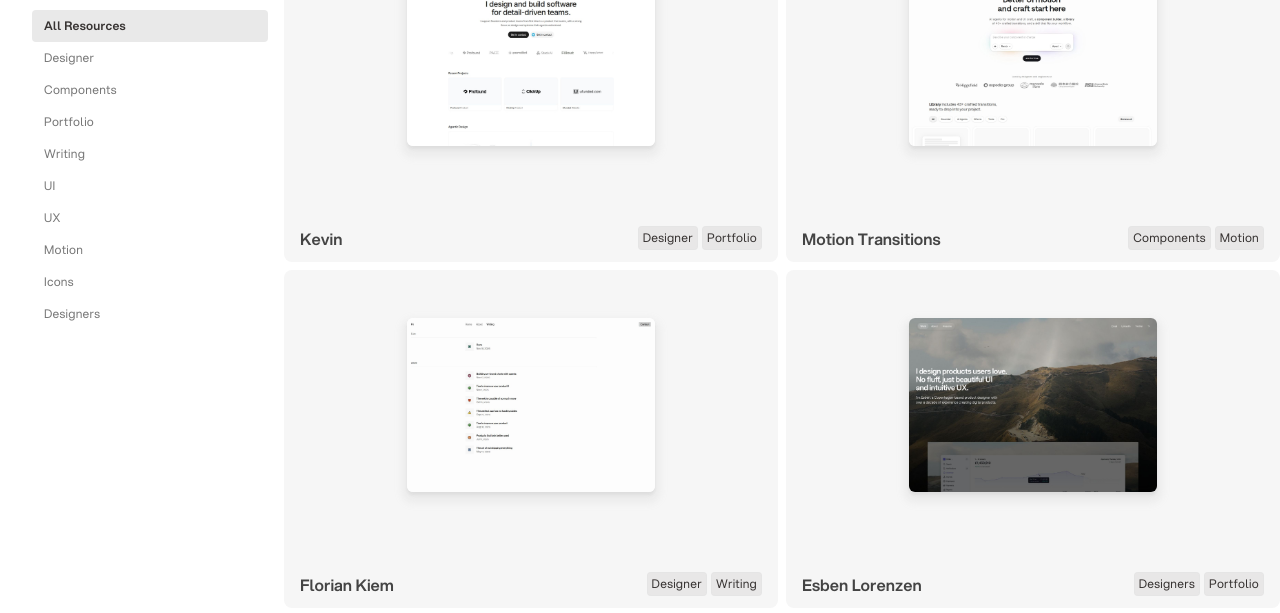
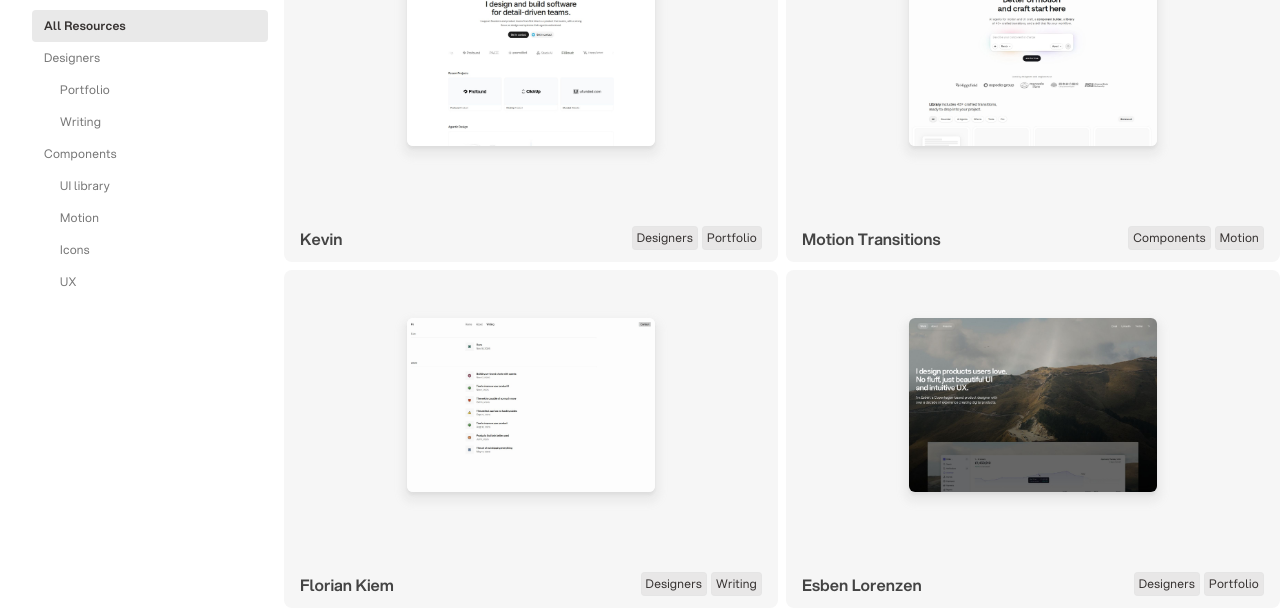
Before and after one commit to shatabdii/Resources, a website: page index.html in a window 1280 px wide. Shown: the part 76-689 px from the top of the page. Drawn offline with Linux system fonts and the light colour scheme.

Commit message:
Add files via upload

```diff
--- a/index.html
+++ b/index.html
@@ -155,28 +155,37 @@
     const REPO = 'https://github.com/shatabdii/Resources';
 
     // Tags, in the order they appear in the sidebar. Matches the Tag component in Figma.
+    // Every tag, with old spellings mapped to the current name
     const TAGS = [
-      { name: 'Designer',  emoji: '' },
-      { name: 'Components', emoji: '' },
-      { name: 'Portfolio',  emoji: '', aliases: ['portfilio', 'portfolios'] },
-      { name: 'Writing',    emoji: '' },
-      { name: 'UI',         emoji: '' },
-      { name: 'UX',         emoji: '' },
-      { name: 'Motion',     emoji: '' },
-      { name: 'Icons',      emoji: '' },
+      { name: 'Designers',  aliases: ['designer'] },
+      { name: 'Components' },
+      { name: 'Portfolio',  aliases: ['portfilio', 'portfolios'] },
+      { name: 'Talks',      aliases: ['design talks'] },
+      { name: 'Writing' },
+      { name: 'UI library', aliases: ['ui', 'ui resources'] },
+      { name: 'AI' },
+      { name: 'Motion' },
+      { name: 'Icons' },
+      { name: 'UX' },
+    ];
+
+    // Sidebar groups. A card shows under a group when it has the group's tag.
+    const GROUPS = [
+      { name: 'Designers',  children: ['Portfolio', 'Talks', 'Writing'] },
+      { name: 'Components', children: ['UI library', 'AI', 'Motion', 'Icons', 'UX'] },
     ];
 
     const grid = document.getElementById('grid');
     const filters = document.getElementById('filters');
     let all = [];
-    let active = 'All';
+    let active = { group: 'All', child: '' };
 
     function tagInfo(tag) {
       const name = String(tag || '').replace(/^[^\p{L}\p{N}]+/u, '').trim();
       const key = name.toLowerCase();
       const known = TAGS.find(t => t.name.toLowerCase() === key || (t.aliases || []).includes(key));
       const finalName = known ? known.name : name;
-      return { name: finalName, label: known && known.emoji ? known.emoji + ' ' + finalName : finalName };
+      return { name: finalName, label: finalName };
     }
 
     // Every resource as a list of tag names. Older cards used "tag" + "subtag".
@@ -197,21 +206,43 @@
       return n;
     }
 
-    // Sidebar: "All Resources" plus every tag that has at least one resource
+    // Sidebar: groups with their sub-tags indented underneath.
+    // Sub-tags show only when a card in that group uses them, so a designer
+    // tagged "Motion" makes Motion appear under Designers too.
+    function navButton(label, group, child, isSub) {
+      const b = el('button', isSub ? 'sub' : '', label);
+      b.type = 'button';
+      b.setAttribute('aria-pressed', String(active.group === group && active.child === child));
+      b.onclick = () => { active = { group, child }; renderFilters(); renderGrid(); };
+      return b;
+    }
+
     function renderFilters() {
-      const used = new Set(all.flatMap(tagsOf));
-      const names = [...TAGS.map(t => t.name).filter(n => used.has(n)), ...[...used].filter(n => !TAGS.some(t => t.name === n))];
-      filters.replaceChildren(...['All', ...names].map(n => {
-        const b = el('button', '', n === 'All' ? 'All Resources' : n);
-        b.type = 'button';
-        b.setAttribute('aria-pressed', String(n === active));
-        b.onclick = () => { active = n; renderFilters(); renderGrid(); };
-        return b;
-      }));
+      const buttons = [navButton('All Resources', 'All', '', false)];
+      const order = TAGS.map(t => t.name);
+      const groupNames = GROUPS.map(g => g.name);
+      for (const g of GROUPS) {
+        const inGroup = all.filter(r => tagsOf(r).includes(g.name));
+        if (!inGroup.length) continue;
+        buttons.push(navButton(g.name, g.name, '', false));
+        const used = new Set(inGroup.flatMap(tagsOf).filter(t => !groupNames.includes(t)));
+        const children = [
+          ...g.children.filter(c => used.has(c)),
+          ...[...used].filter(c => !g.children.includes(c)).sort((a, b) => order.indexOf(a) - order.indexOf(b)),
+        ];
+        for (const c of children) buttons.push(navButton(c, g.name, c, true));
+      }
+      // Tags on cards that aren't in any group
+      const loose = new Set(all.filter(r => !tagsOf(r).some(t => groupNames.includes(t))).flatMap(tagsOf));
+      for (const t of loose) buttons.push(navButton(t, t, '', false));
+      filters.replaceChildren(...buttons);
     }
 
     function renderGrid() {
-      const list = active === 'All' ? all : all.filter(r => tagsOf(r).includes(active));
+      const list = active.group === 'All' ? all : all.filter(r => {
+        const t = tagsOf(r);
+        return t.includes(active.group) && (!active.child || t.includes(active.child));
+      });
       if (!list.length) { grid.replaceChildren(el('p', 'empty', 'No resources yet.')); return; }
       grid.replaceChildren(...list.map(r => {
         const a = el('a', 'card');
```
